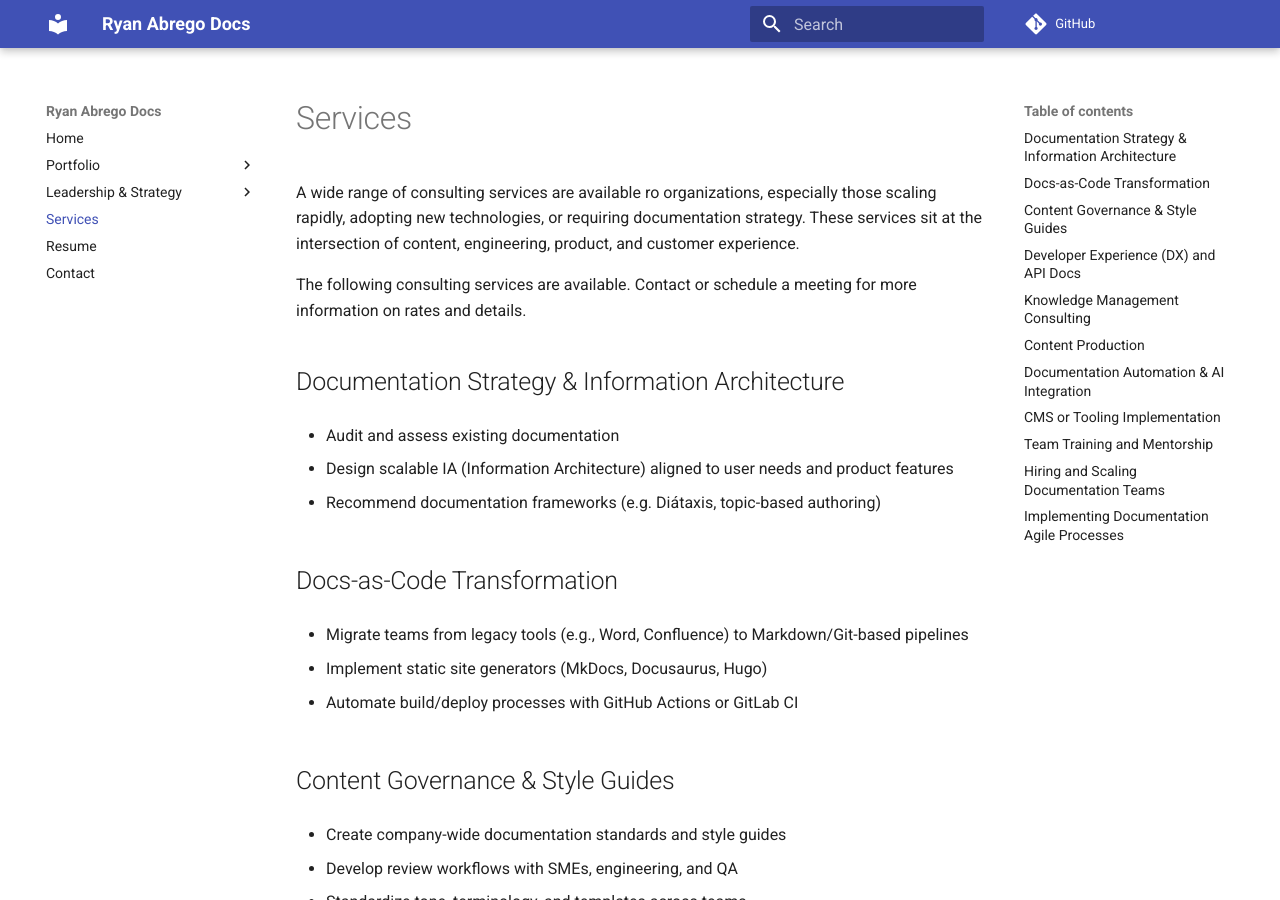
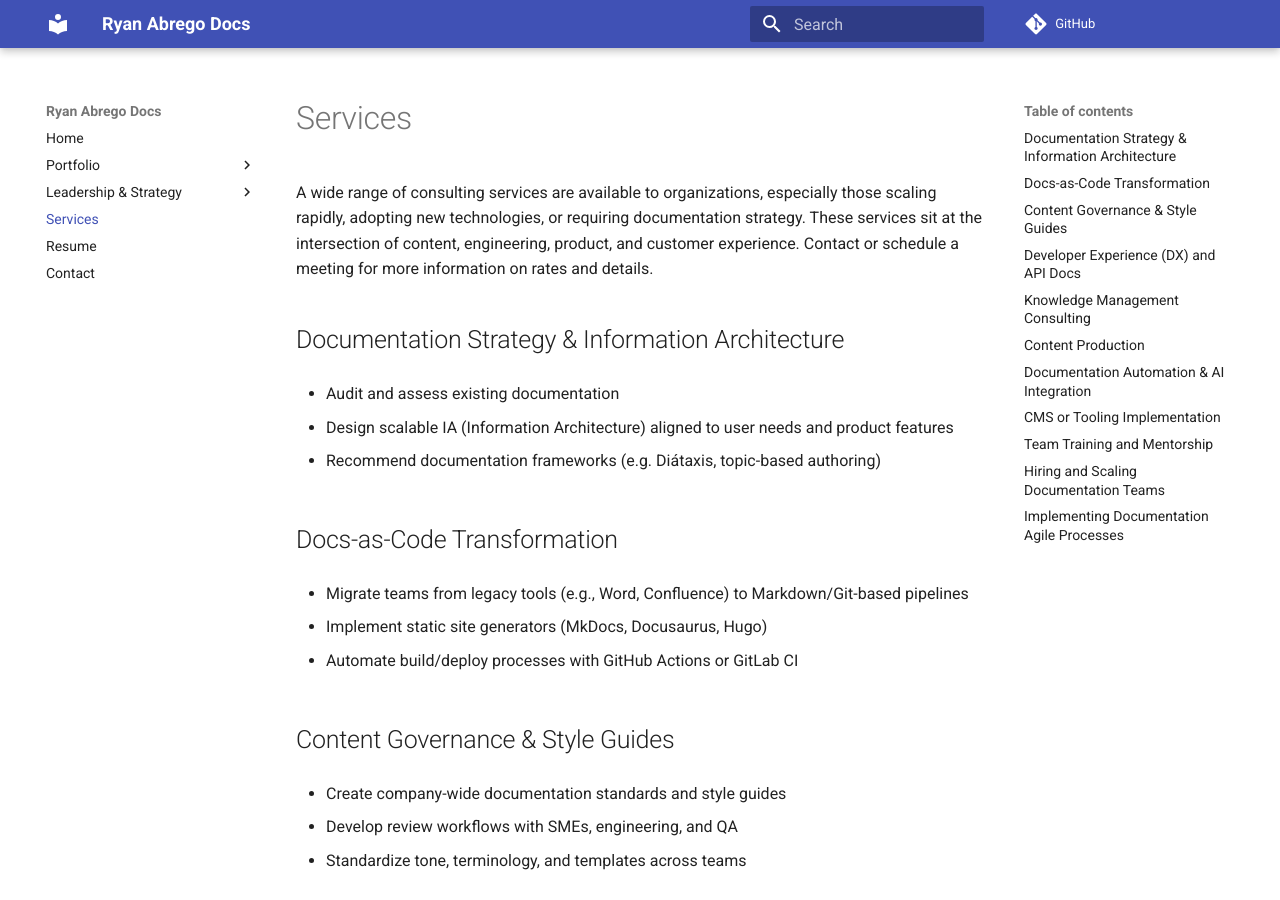
Before and after one commit to ryanabrego/MkDocs, an MkDocs documentation site: the page built from docs/services.md, in a window 1280 px wide and 900 px high. Built offline with MkDocs 1.6.1 and Material for MkDocs 9.7.7, drawn with Linux system fonts in a browser that asks for light colours; comment, search, counter and statistics services are not loaded.

Commit message:
Update services.md

```diff
--- a/docs/services.md
+++ b/docs/services.md
@@ -1,8 +1,6 @@
 # Services
 
-A wide range of consulting services are available ro organizations, especially those scaling rapidly, adopting new technologies, or requiring documentation strategy. These services sit at the intersection of content, engineering, product, and customer experience.
-
-The following consulting services are available. Contact or schedule a meeting for more information on rates and details.
+A wide range of consulting services are available to organizations, especially those scaling rapidly, adopting new technologies, or requiring documentation strategy. These services sit at the intersection of content, engineering, product, and customer experience. Contact or schedule a meeting for more information on rates and details.
 
 ## Documentation Strategy & Information Architecture
 
```
